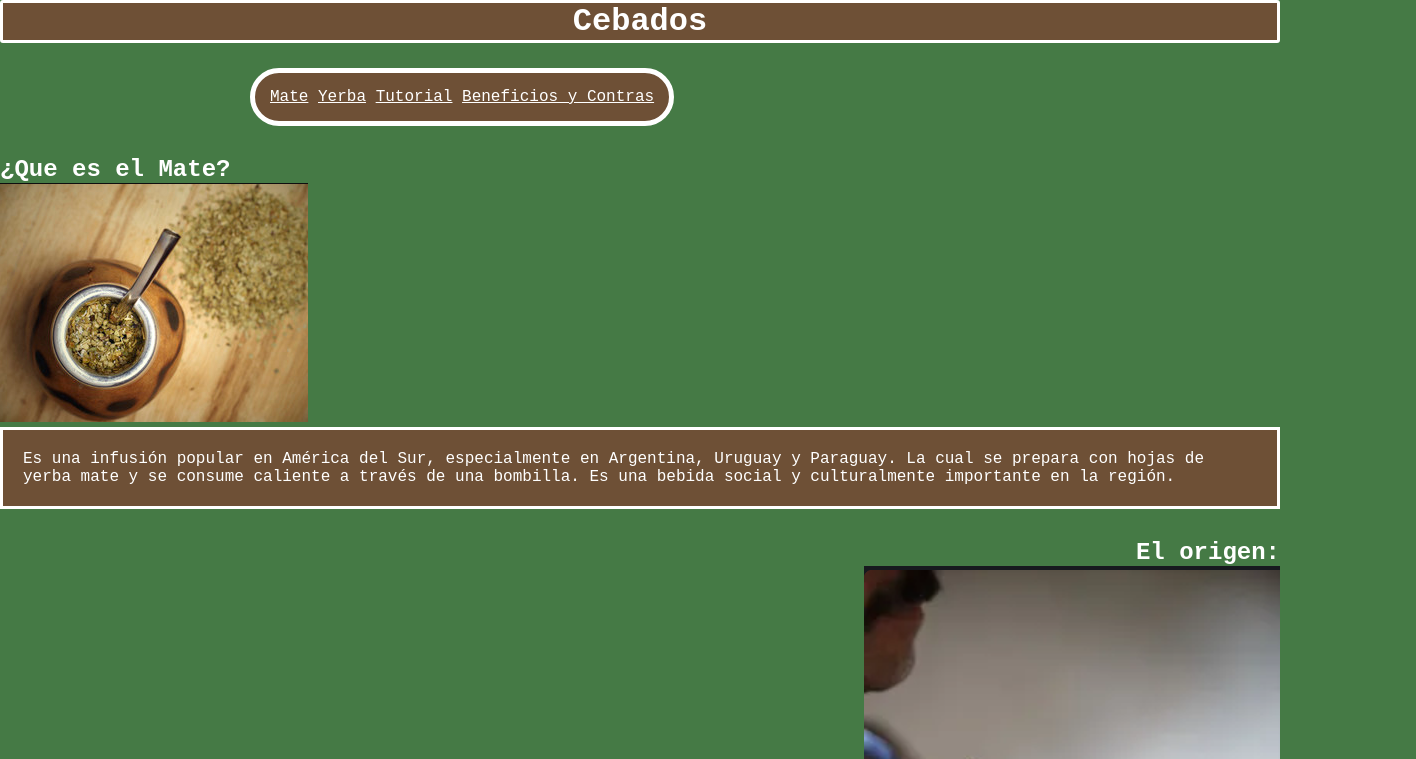
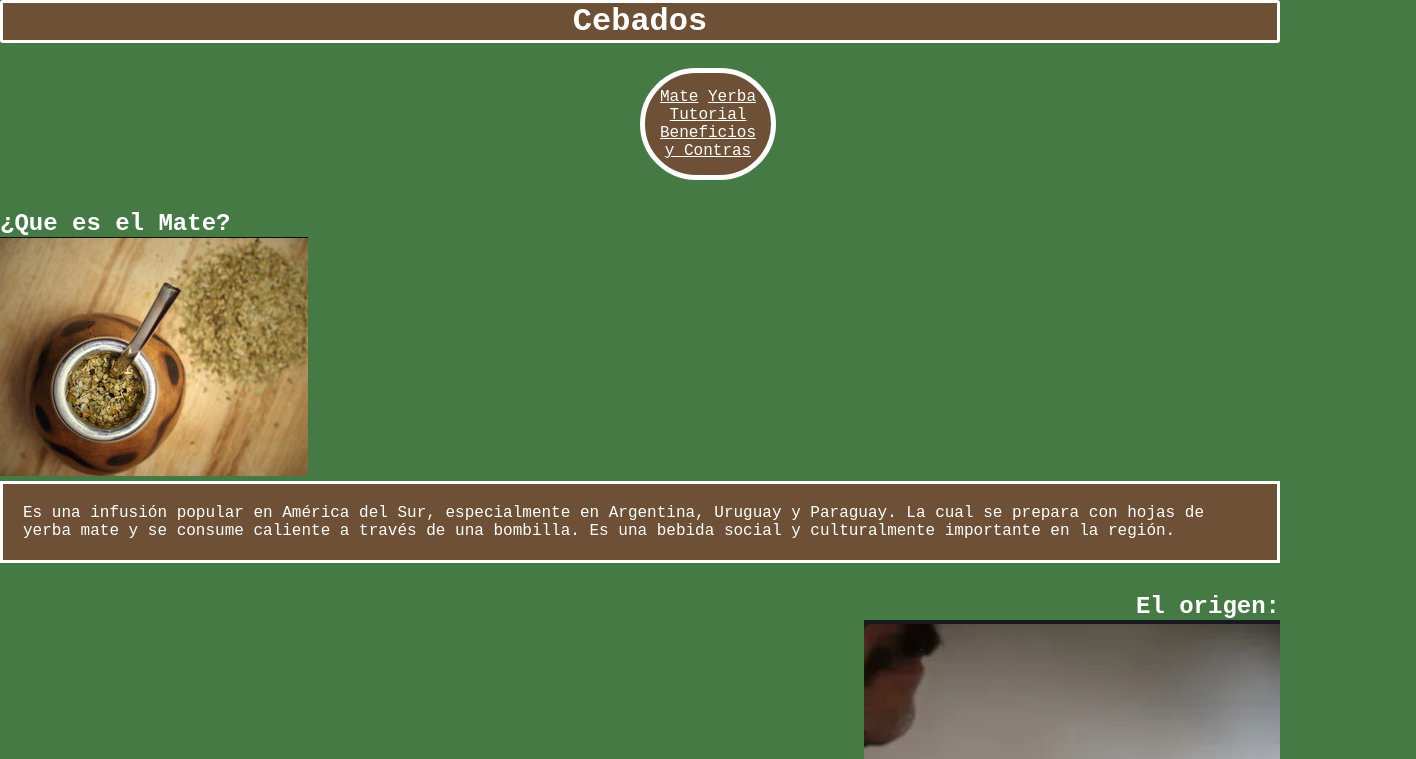
Before and after one commit to Fran-Melese/pre-entrega-2, a plain HTML site: page index.html in a window 1280 px wide. Shown: the top 759 px of the page, 1416 px wide, since content can reach past the window. Drawn offline with Linux system fonts and the light colour scheme.

Commit message:
Add files via upload

```diff
--- a/estilos.css
+++ b/estilos.css
@@ -11,9 +11,8 @@
 }
 
 .overflow{
-    overflow-y: auto;
-    overflow-x: auto;
-    overflow: auto;
+    overflow-x: hidden;
+    overflow: hidden;
 }
 
 .bordes{
@@ -89,8 +88,8 @@ nav{
     padding: 15px;
     text-align: center;
     margin-block-start: 25px;
-    margin-left: 250px;
-    margin-right: 250px;
+    margin-left: 50%;
+    margin-right: 50%;
     border: rgb(255, 255, 255) 5px solid;
     border-radius: 300px;
     list-style: none;
```
